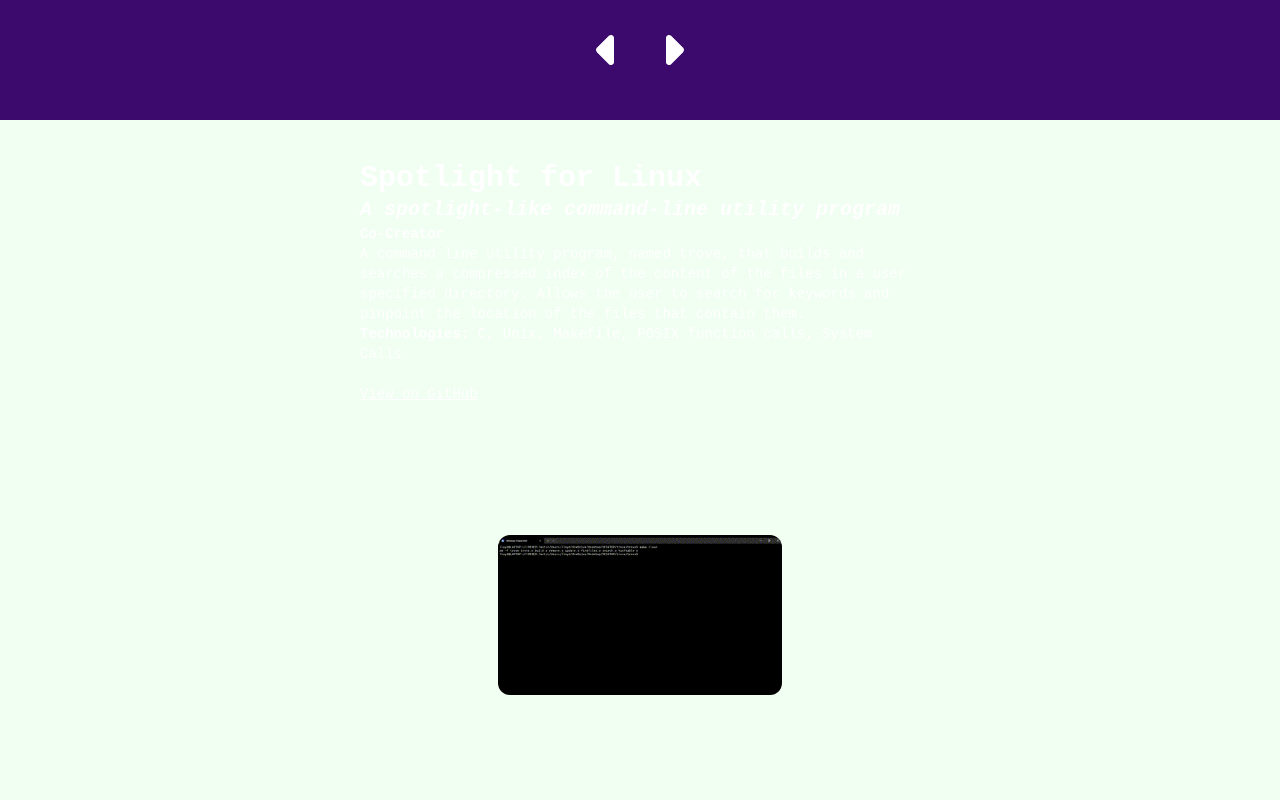
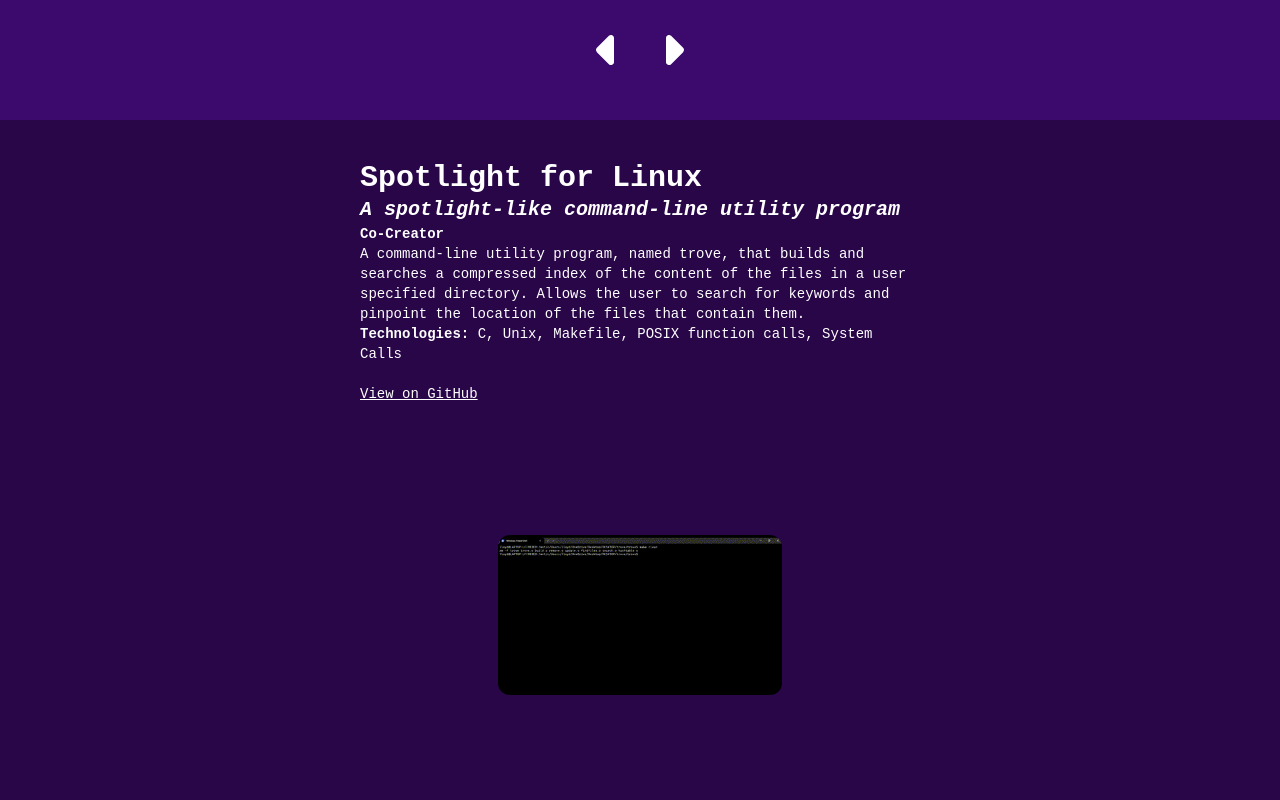
Before and after one commit to LloydN01/Personal_Website_React, a React (Create React App) app: page / in a window 1280 px wide. Shown: the part 4680-5480 px from the top of the page. Built offline with nearby package versions, Linux system fonts and the light colour scheme.

Commit message:
fix colours

```diff
--- a/src/sections/projectSections.tsx
+++ b/src/sections/projectSections.tsx
@@ -142,7 +142,7 @@
 ];
 
 const ProjectSections = () => {
-    const colours: string[] = ["#7B2CBF", "#5A189A", "#3C096C "];
+    const colours: string[] = ["#7B2CBF", "#5A189A", "#3C096C ", "#280648"];
     const [isStickyVisible, setIsStickyVisible] = useState(false);
     const headerRef = useRef<HTMLDivElement>(null);
 
```
